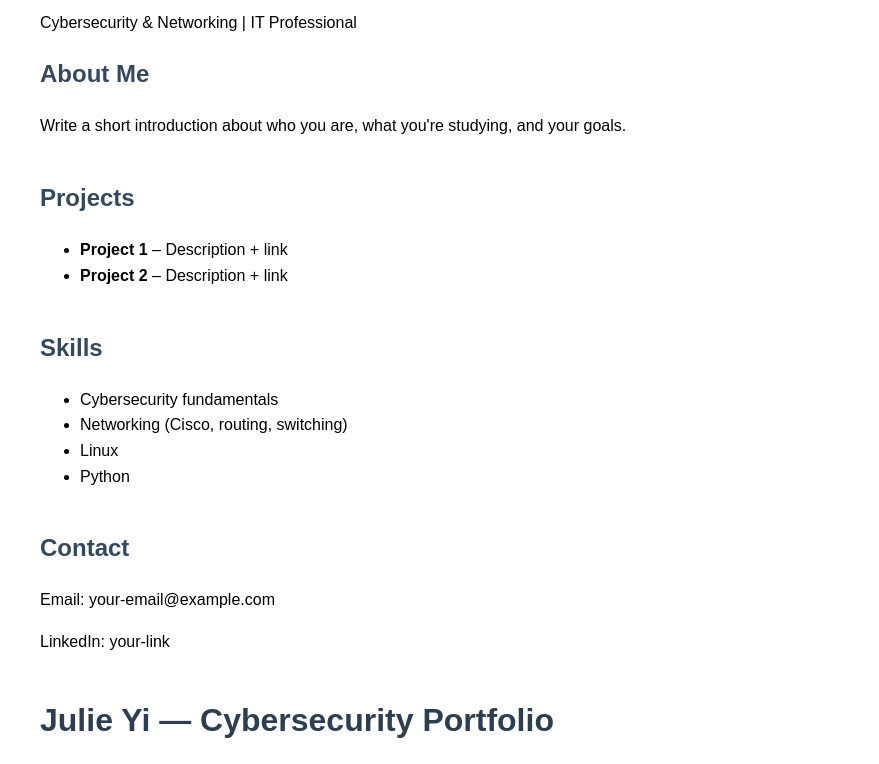
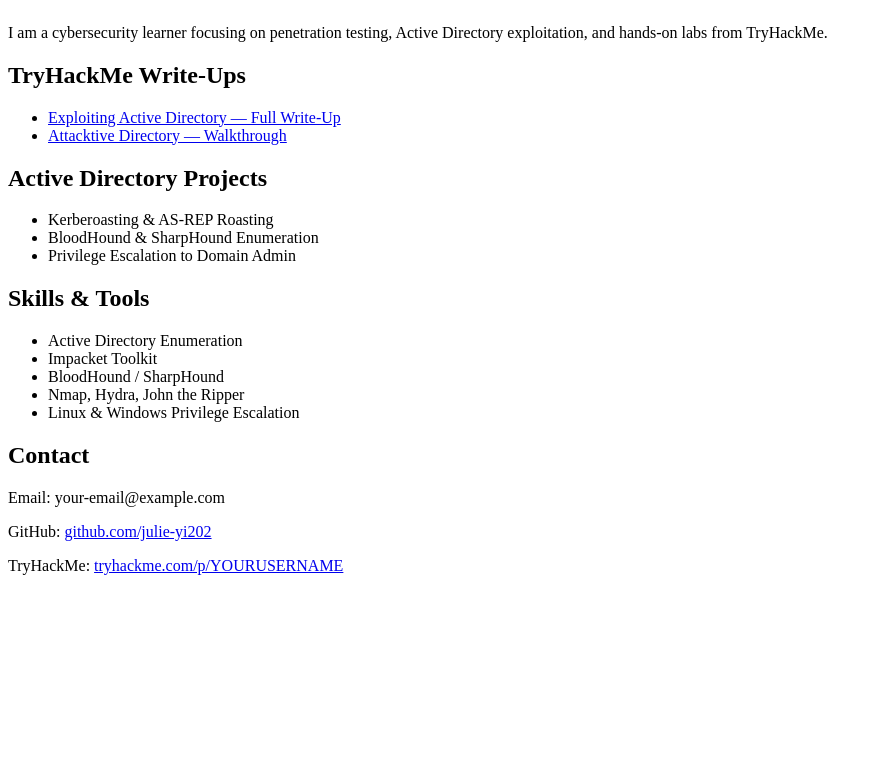
Before and after one commit to julie-yi202/julie-yi.github.io, a plain HTML site: page index.html in a window 1280 px wide. Shown: the part 103-867 px from the top of the page, without its empty margins (0-879 px from the left). After the commit the page ends 800 px from the top, so only its background shows below. Drawn offline with Linux system fonts and the light colour scheme.

Commit message:
Build Tryhackme Exploiting Active Directory Writeup

```diff
--- a/index.html
+++ b/index.html
@@ -1,69 +1,31 @@
 <!DOCTYPE html>
-<html>
+<html lang="en">
 <head>
   <meta charset="UTF-8">
-  <title>Julie Yi | Cybersecurity & Networking Portfolio</title>
-  <style>
-    body { font-family: Arial, sans-serif; margin: 40px; line-height: 1.6; }
-    h1 { color: #2c3e50; }
-    h2 { color: #34495e; }
-    .section { margin-bottom: 40px; }
-  </style>
+  <title>Julie Yi — Cybersecurity Portfolio</title>
 </head>
+
 <body>
 
-  <h1>Julie Yi</h1>
-  <p>Cybersecurity & Networking | IT Professional</p>
+<h1>Julie Yi — Cybersecurity Portfolio</h1>
 
-  <div class="section">
-    <h2>About Me</h2>
-    <p>Write a short introduction about who you are, what you're studying, and your goals.</p>
-  </div>
-
-  <div class="section">
-    <h2>Projects</h2>
-    <ul>
-      <li><strong>Project 1</strong> – Description + link</li>
-      <li><strong>Project 2</strong> – Description + link</li>
-    </ul>
-  </div>
-
-  <div class="section">
-    <h2>Skills</h2>
-    <ul>
-      <li>Cybersecurity fundamentals</li>
-      <li>Networking (Cisco, routing, switching)</li>
-      <li>Linux</li>
-      <li>Python</li>
-    </ul>
-  </div>
-
-  <div class="section">
-    <h2>Contact</h2>
-    <p>Email: your-email@example.com</p>
-    <p>LinkedIn: your-link</p>
-  </div>
-
-  <h1>Julie Yi — Cybersecurity Portfolio</h1>
-
-<h2>🔹 About Me</h2>
+<h2>About Me</h2>
 <p>I am a cybersecurity learner focusing on penetration testing, Active Directory exploitation, and hands‑on labs from TryHackMe.</p>
 
-<h2>🔹 TryHackMe Write‑Ups</h2>
+<h2>TryHackMe Write‑Ups</h2>
 <ul>
   <li><a href="writeups/exploit-ad.html">Exploiting Active Directory — Full Write‑Up</a></li>
   <li><a href="writeups/attacktive-directory.html">Attacktive Directory — Walkthrough</a></li>
 </ul>
 
-<h2>🔹 Active Directory Projects</h2>
-<p>Here are the AD exploitation labs I’ve completed:</p>
+<h2>Active Directory Projects</h2>
 <ul>
   <li>Kerberoasting & AS‑REP Roasting</li>
   <li>BloodHound & SharpHound Enumeration</li>
   <li>Privilege Escalation to Domain Admin</li>
 </ul>
 
-<h2>🔹 Skills & Tools</h2>
+<h2>Skills & Tools</h2>
 <ul>
   <li>Active Directory Enumeration</li>
   <li>Impacket Toolkit</li>
@@ -72,10 +34,10 @@
   <li>Linux & Windows Privilege Escalation</li>
 </ul>
 
-<h2>🔹 Contact</h2>
+<h2>Contact</h2>
 <p>Email: your-email@example.com</p>
 <p>GitHub: <a href="https://github.com/julie-yi202">github.com/julie-yi202</a></p>
 <p>TryHackMe: <a href="https://tryhackme.com/p/YOURUSERNAME">tryhackme.com/p/YOURUSERNAME</a></p>
+
 </body>
-
 </html>
```
